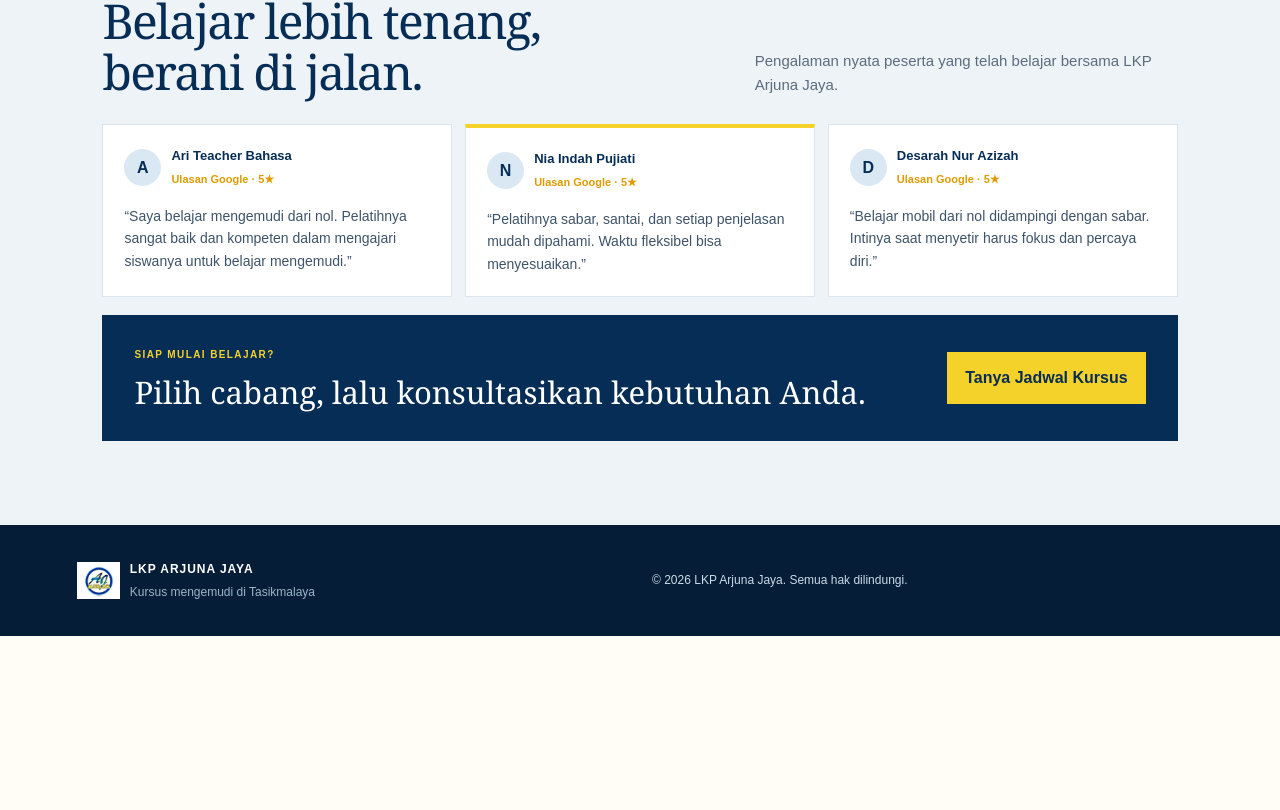
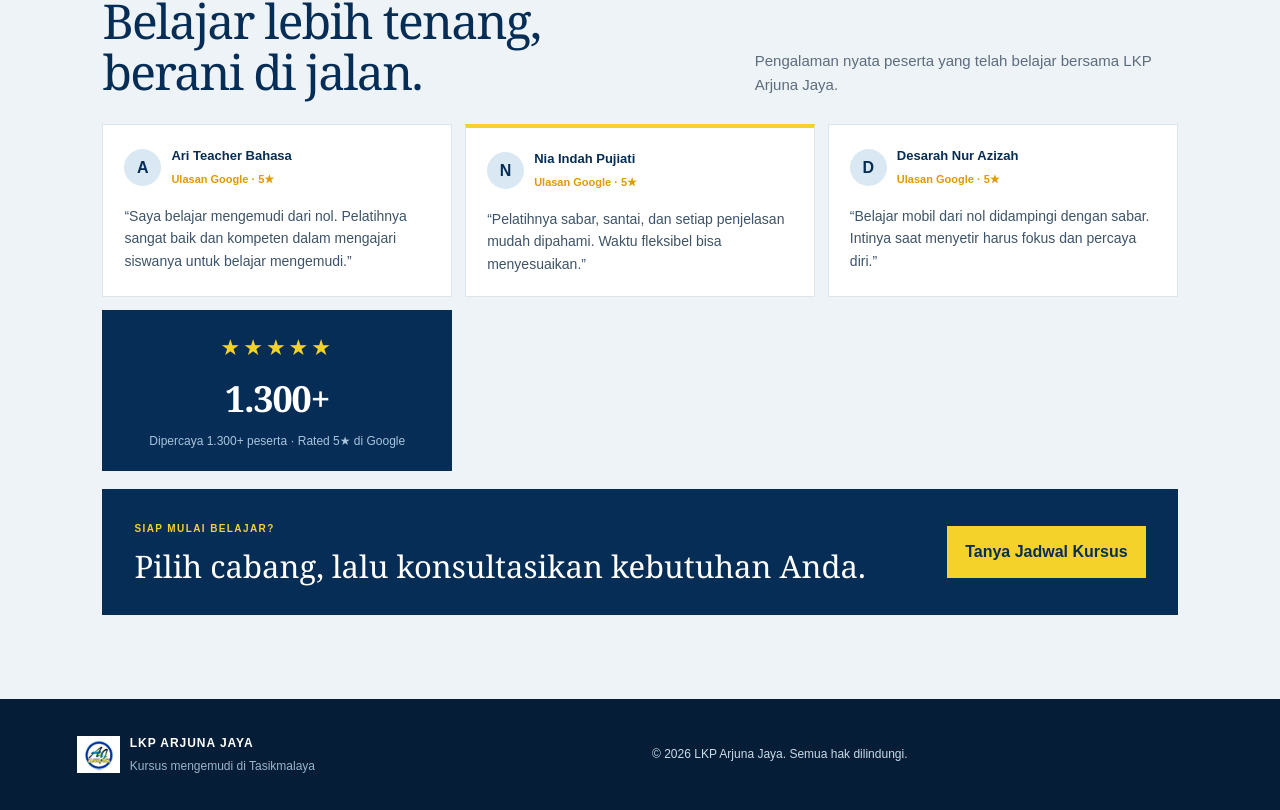
Before and after one commit to farizalfaroz/Lp_Arjunajaya, a Next.js app: page / in a window 1280 px wide. Shown: the part 2813-3623 px from the top of the page. Before the commit the page ends 3449 px from the top, so only its background shows below. Built offline with nearby package versions, Linux system fonts and the light colour scheme.

Commit message:
Add 1300+ testimonial card

```diff
--- a/app/page.tsx
+++ b/app/page.tsx
@@ -103,6 +103,7 @@
           <article className="testimonial"><div className="testimonial-top"><span className="avatar">A</span><div><b>Ari Teacher Bahasa</b><small>Ulasan Google · 5★</small></div></div><p>“Saya belajar mengemudi dari nol. Pelatihnya sangat baik dan kompeten dalam mengajari siswanya untuk belajar mengemudi.”</p></article>
           <article className="testimonial featured"><div className="testimonial-top"><span className="avatar">N</span><div><b>Nia Indah Pujiati</b><small>Ulasan Google · 5★</small></div></div><p>“Pelatihnya sabar, santai, dan setiap penjelasan mudah dipahami. Waktu fleksibel bisa menyesuaikan.”</p></article>
           <article className="testimonial"><div className="testimonial-top"><span className="avatar">D</span><div><b>Desarah Nur Azizah</b><small>Ulasan Google · 5★</small></div></div><p>“Belajar mobil dari nol didampingi dengan sabar. Intinya saat menyetir harus fokus dan percaya diri.”</p></article>
+          <article className="testimonial testimonial-more"><div className="testimonial-more-inner"><div className="testimonial-more-stars">&#9733;&#9733;&#9733;&#9733;&#9733;</div><p className="testimonial-more-count">1.300+</p><p className="testimonial-more-label">Dipercaya 1.300+ peserta &middot; Rated 5&#9733; di Google</p></div></article>
         </div>
         <div className="review-cta"><div><p className="eyebrow">SIAP MULAI BELAJAR?</p><h3>Pilih cabang, lalu konsultasikan kebutuhan Anda.</h3></div><button className="button button-primary" onClick={openBranch}>Tanya Jadwal Kursus</button></div>
       </section>
```
